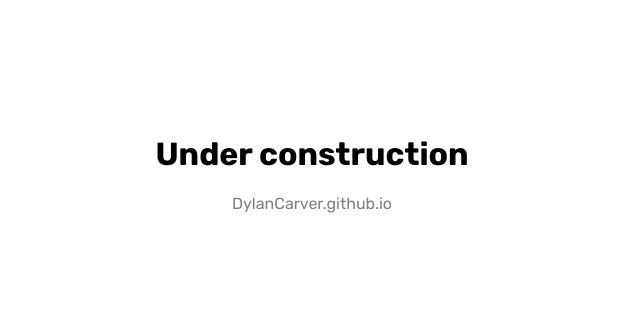
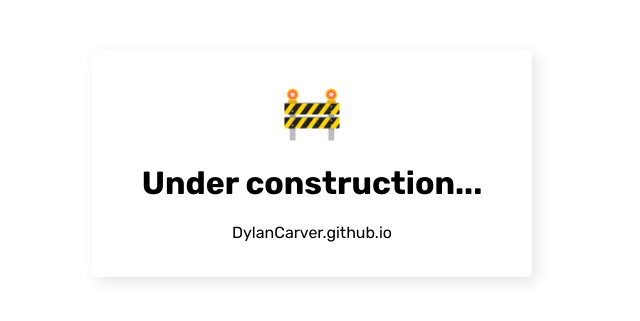
Before and after one commit to SH0PK33P3R/DylanCarver.github.io, a React (Create React App) app: page / in a window 1280 px wide. Shown: the part 237-558 px from the top of the page, without its empty margins (328-968 px from the left). Built offline with nearby package versions, Linux system fonts and the light colour scheme.

Commit message:
make construction page

```diff
--- a/src/App.js
+++ b/src/App.js
@@ -1,26 +1,24 @@
 import React from "react";
 import styled from "styled-components";
 
+import Card from "components/card";
 import { Title, Body } from "components/text";
 import { BrowserRouter as Router, Switch, Route } from "react-router-dom";
 
-import Nav from "modules/nav";
 import Home from "routes/home";
 
 const inProgress = true;
 
 const Center = styled.div`
+  height: 100vh;
   display: flex;
-  flex-direction: column;
+  align-items: center;
   justify-content: center;
-  align-items: center;
-  height: 100vh;
 `;
 
 function App() {
   return (
     <Router>
-      {/* <Nav /> */}
       <Switch>
         <Route path="/">
           <Home />
@@ -30,11 +28,21 @@ function App() {
   );
 }
 
+const StyledCard = styled(Card)`
+  display: flex;
+  flex-direction: column;
+  padding: 35px 50px;
+  align-items: center;
+`;
+
 const constructionPage = () => {
   return (
     <Center>
-      <Title type="h1">Under construction</Title>
-      <Body light>DylanCarver.github.io</Body>
+      <StyledCard>
+        <div style={{ fontSize: 50 }}>🚧</div>
+        <Title type="h1">Under construction...</Title>
+        <Body>DylanCarver.github.io</Body>
+      </StyledCard>
     </Center>
   );
 };
```
